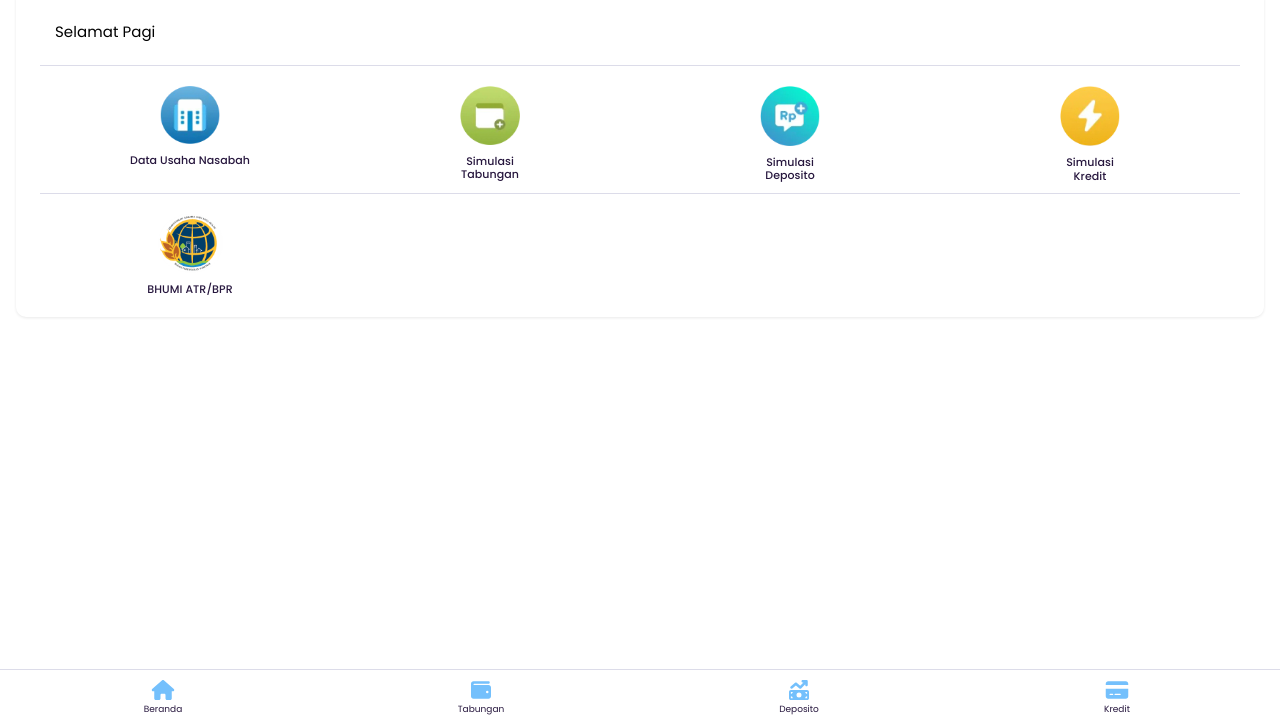
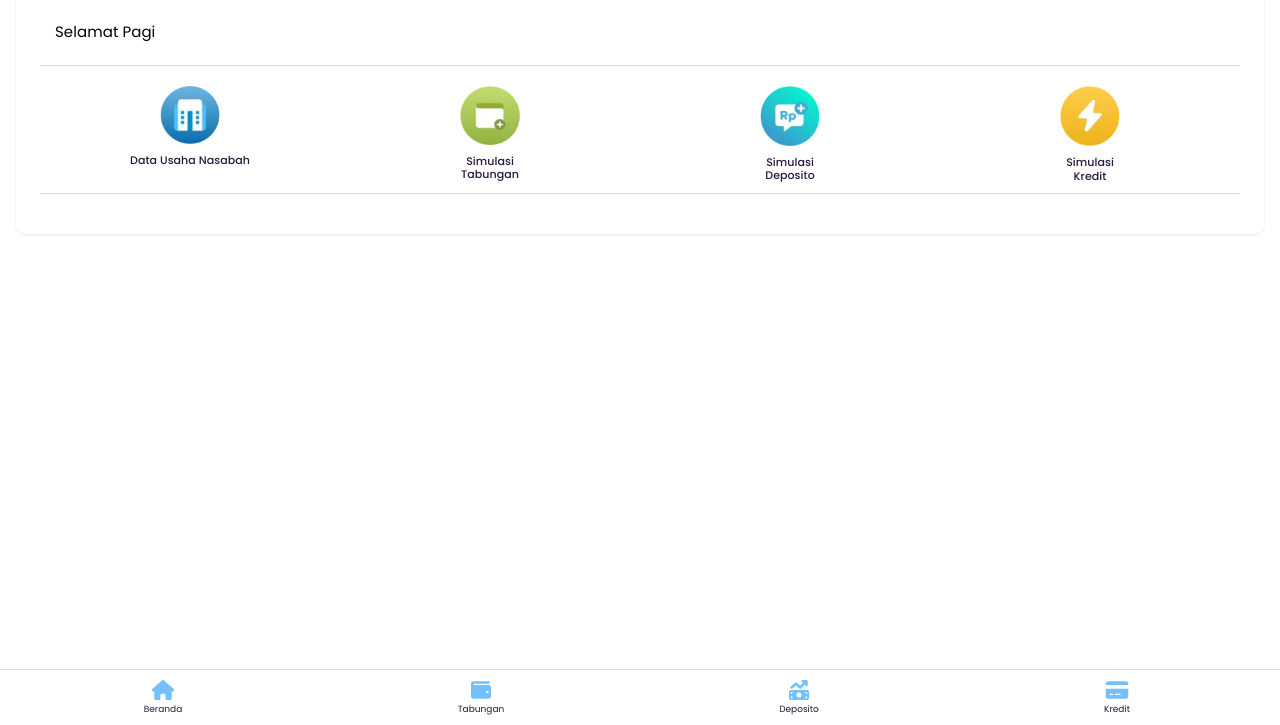
Before and after one commit to bsd456/dwktn.github.io, a plain HTML site: page index.html in a window 1280 px wide. Shown: the part 75-800 px from the top of the page. Drawn offline with Linux system fonts and the light colour scheme; files whose address does not match are found by name.

Commit message:
Update index.html

```diff
--- a/index.html
+++ b/index.html
@@ -176,11 +176,6 @@
 					</div>
 					<div class="wallet-footer">
 					<div class="item">
-                        <a href="https://bhumi.atrbpn.go.id/peta">
-                           <img src="file/img/iconbhumi.png" width="65px" height="100%">
-						   <h4></h4>
-                            <strong>BHUMI ATR/BPR</strong>
-                        </a>
                     </div>
                     <div class="item">
 
```
